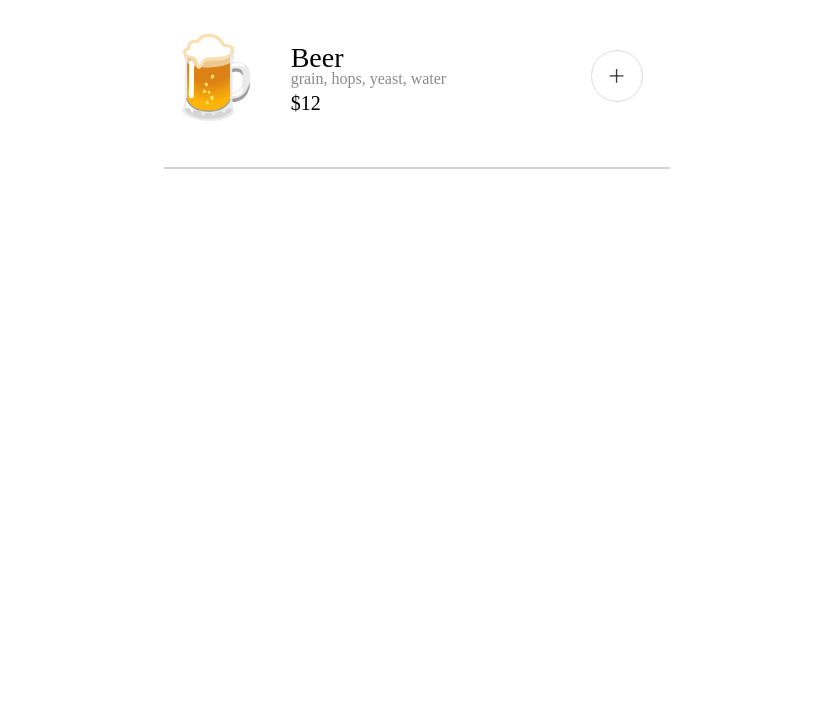
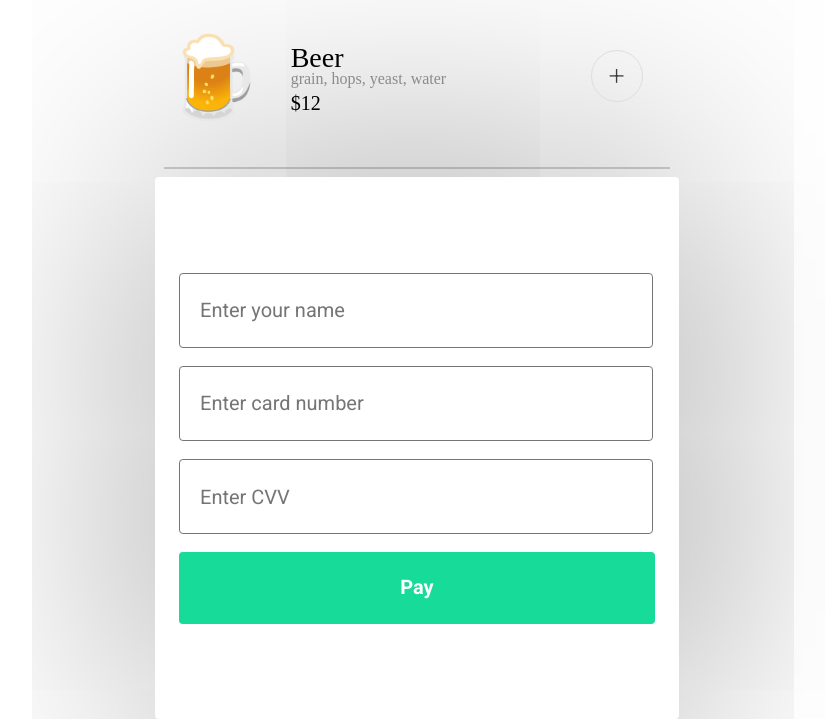
Before and after one commit to ConsoleMage/mobile-restaurant-menu, a plain HTML site: page index.html in a window 1280 px wide. Shown: the part 581-1300 px from the top of the page, without its empty margins (223-1048 px from the left). Before the commit the page ends 800 px from the top, so only its background shows below. Drawn offline with Linux system fonts and the light colour scheme; a web font is replaced by a local one.

Commit message:
almost done payment

```diff
--- a/index.css
+++ b/index.css
@@ -2,7 +2,7 @@ body {
     margin: 0;
     font-family: "Smythe", serif;
     color: #000000;
-
+    min-width: 600px;
 }
 
 /* Main Menu */
@@ -49,6 +49,7 @@ p {
     margin: 30px auto 0px;
     width: 508px;
     height: 140px;
+
 }
 
 .item:first-of-type {
@@ -67,6 +68,7 @@ p {
 }
 
 .item-container {
+
     margin-left: calc(147px - 70px - 46px);
     text-align: left;
     font-weight: 400;
@@ -184,6 +186,7 @@ hr {
 .orders-container {
     display: flex;
     margin-top: 20px;
+
 }
 
 .total-price {
@@ -206,19 +209,68 @@ hr {
 
 /* Order button */
 
+[class*="-button"] {
+    background: #16DB99;
+    color: #FFFFFF;
+    border: none;
+    font-family: "Roboto", serif;
+}
+
 .order-button {
     margin-top: 50px;
     width: 508px;
     height: 60px;
     padding: 18px 175px 18px 194px;
     border-radius: 3px;
-    background: #16DB99;
-    color: #FFFFFF;
-    border: none;
-    font-family: "Roboto", serif;
     font-size: 16px;
     font-weight: 700;
     line-height: 24px;
     }
 
+.pay-button {
+    width: 475.91px;
+    height: 71.3px;
+    border-radius: 3.89px;
+    font-size: 20px;
+    font-weight: 700;
+    line-height: 31.12px;
+}
+
 /* Payment Form */
+
+.modal-container {
+    display: flex;
+    justify-content: center;
+    margin: auto;
+    align-items: center;
+    width: 524px;
+    height: 542.24px;
+    border-radius: 3.89px;
+    box-shadow: 5.19px 5.19px 255.44px 0px #00000080;
+}
+
+input {
+    margin: auto;
+    width: 450px;
+    height: 71.3px;
+    border-radius: 3.89px;
+    color: #757575;
+    border: 1.3px solid #757575;
+    font-family: "Roboto", serif;
+    font-size: 20px;
+    font-weight: 400;
+    line-height: 31.12px;
+    padding-left: 20px;
+}
+
+/* Hide the scroll for Chrome, Safari, Edge, and Opera */
+input[type="number"]::-webkit-outer-spin-button,
+input[type="number"]::-webkit-inner-spin-button {
+  -webkit-appearance: none;
+  margin: 0;
+}
+
+/* Hide the scroll for Firefox */
+input[type="number"] {
+  -moz-appearance: textfield;
+}
--- a/index.html
+++ b/index.html
@@ -20,6 +20,14 @@
     </header>
     <main id="main">
     </main>
+    <div class="modal-container">
+    <form id="payment-modal">
+        <input type="text" id="name-input" name="name-input" placeholder="Enter your name"><br><br>
+        <input type="number" id="card-number-input" name="card-number-input" placeholder="Enter card number"><br><br>
+        <input type="number" id="CVV-input" name="CVV-input" placeholder="Enter CVV"><br><br>
+        <button class="pay-button">Pay</button>
+    </form>
+    </div>
     <script src="index.js" type="module"></script>
 </body>
 
```
